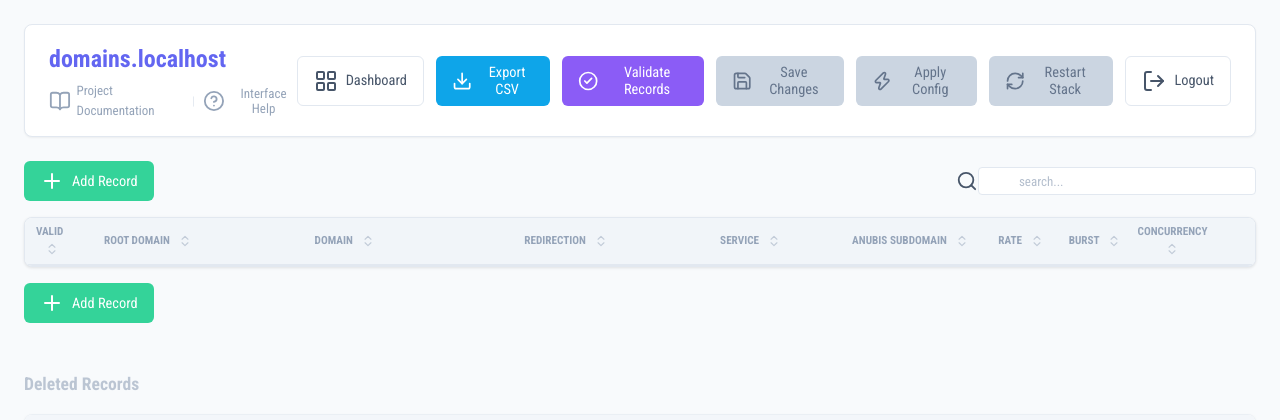
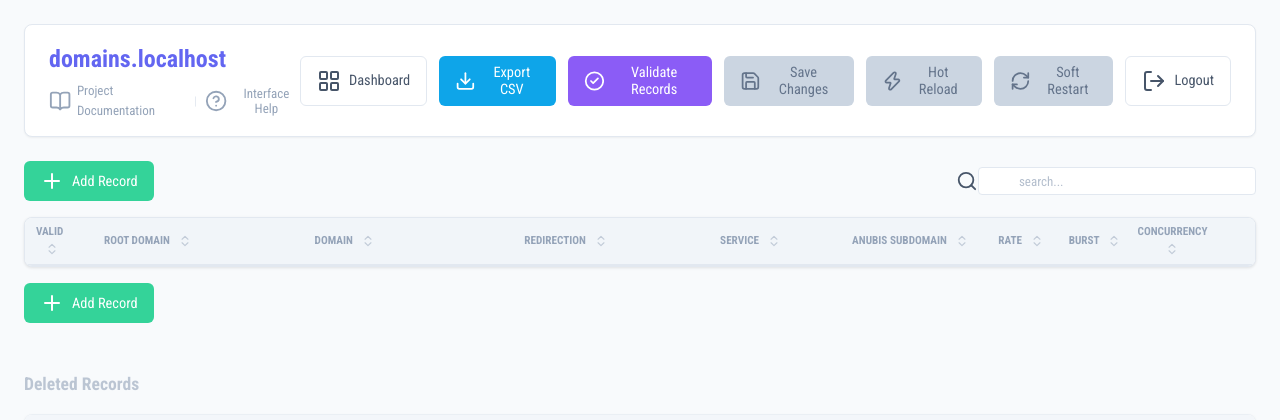
Before and after one commit to pinano/traefik-crowdsec-anubis-grafana, a Flask app: page /domains in a window 1280 px wide. Shown: the top 420 px of the page. Run offline with Flask 3, Linux system fonts and the light colour scheme; the visitor is signed in with stand-in values (Sample User, id 1); data that the repository does not hold is empty.

Commit message:
refactor: rename "Apply Config" to "Hot Reload" and "Restart Stack" to "Soft Restart" for clarity

```diff
--- a/config/domain-manager/app.py
+++ b/config/domain-manager/app.py
@@ -937,7 +937,7 @@ def check_domain():
 @login_required
 def apply_config_stream():
     """
-    Zero-downtime config application.
+    Zero-downtime hot reload.
     Runs generate-config.py only — Traefik detects the changed dynamic-config files
     via its file-watcher and hot-reloads them without any container restart.
     Suitable for changes to: rate, burst, concurrency, domain routing, middlewares.
@@ -976,7 +976,7 @@ def apply_config_stream():
 @app.route('/dm-api/restart', methods=['POST'])
 @login_required
 def restart_stack():
-    """Fire-and-forget restart trigger (kept for API compatibility)."""
+    """Fire-and-forget soft restart trigger (kept for API compatibility)."""
     log.info("Initiating targeted stack restart...")
     try:
         subprocess.Popen(
@@ -992,12 +992,12 @@ def restart_stack():
 @app.route('/dm-api/restart-stream')
 @login_required
 def restart_stream():
-    """SSE stream for the restart progress modal.
+    """SSE stream for the soft restart progress modal.
 
-    Uses restart-internal.sh (targeted) instead of start.sh (full).
-    Combined with build_compose_env() which provides a CLEAN environment
-    free of container-specific vars, Docker Compose sees identical
-    resolved config for unchanged services and skips recreation.
+    Uses restart-internal.sh which regenerates config and runs
+    docker compose up -d --no-recreate --remove-orphans.
+    Creates new containers (Anubis), removes orphans, leaves existing
+    services untouched.
     """
     def generate():
         process = subprocess.Popen(
--- a/config/domain-manager/static/script.js
+++ b/config/domain-manager/static/script.js
@@ -790,8 +790,8 @@ document.addEventListener('DOMContentLoaded', () => {
             const oldData = JSON.parse(oldDataStr);
             const newData = JSON.parse(newDataStr);
 
-            // A restart is required if any structural changes occurred (new domains, removed domains, or Anubis changes).
-            // This is because Traefik Let's Encrypt batching needs a hard restart to detect new SANs for existing main domains.
+            // A soft restart is required if any structural changes occurred (new domains, removed domains, or Anubis changes).
+            // This is because new Anubis containers need to be created/removed via docker compose.
             const getStructuralConfigs = (data) => {
                 return data
                     .filter(d => Boolean(d.enabled) && Boolean(d.domain && d.domain.trim() !== ''))
@@ -935,9 +935,9 @@ document.addEventListener('DOMContentLoaded', () => {
 
     restartBtn.addEventListener('click', () => {
         rowToDelete = null;
-        confirmTitle.textContent = 'Confirm Restart';
-        confirmMsg.textContent = 'Are you sure you want to restart the stack? This will interrupt connections briefly.';
-        confirmDeleteBtn.textContent = 'Restart';
+        confirmTitle.textContent = 'Confirm Soft Restart';
+        confirmMsg.textContent = 'This will regenerate config and deploy new/removed Anubis containers. Existing services will NOT be stopped or recreated.';
+        confirmDeleteBtn.textContent = 'Soft Restart';
         confirmDeleteBtn.className = 'btn btn-danger';
         confirmAction = 'restart';
         confirmModal.classList.add('show');
@@ -945,8 +945,8 @@ document.addEventListener('DOMContentLoaded', () => {
 
     applyConfigBtn.addEventListener('click', () => {
         rowToDelete = null;
-        confirmTitle.textContent = 'Apply Config (Zero Downtime)';
-        confirmMsg.textContent = 'This will regenerate the Traefik dynamic config and apply it in-place. No containers will be stopped — traffic continues uninterrupted.\n\nUse this for: changing rate limits, concurrencies, or editing existing traffic rules.\nUse "Restart Stack" for: adding/removing subdomains, new Anubis instances, or static config changes.';
+        confirmTitle.textContent = 'Hot Reload (Zero Downtime)';
+        confirmMsg.textContent = 'This will regenerate the Traefik dynamic config and apply it in-place. No containers will be stopped — traffic continues uninterrupted.\n\nUse this for: changing rate limits, concurrencies, or editing existing traffic rules.\nUse "Soft Restart" for: adding/removing subdomains, new Anubis instances.';
         confirmDeleteBtn.textContent = 'Apply';
         confirmDeleteBtn.className = 'btn btn-apply';
         confirmAction = 'apply-config';
@@ -989,21 +989,21 @@ document.addEventListener('DOMContentLoaded', () => {
             confirmModal.classList.remove('show');
             initiateStream(
                 `/dm-api/restart-stream?csrf_token=${csrfToken}`,
-                'Stack Restart Progress',
-                '✅ Restart completed successfully.'
+                'Soft Restart Progress',
+                '✅ Soft restart completed successfully.'
             );
         } else if (confirmAction === 'apply-config') {
             confirmModal.classList.remove('show');
             initiateStream(
                 `/dm-api/apply-config-stream?csrf_token=${csrfToken}`,
-                'Apply Config — Zero Downtime',
+                'Hot Reload — Zero Downtime',
                 '✅ Config applied. Traefik is hot-reloading the new rules.'
             );
         }
     });
 
     /**
-     * Generic SSE stream launcher — used for both Restart and Apply Config.
+     * Generic SSE stream launcher — used for both Soft Restart and Hot Reload.
      * @param {string} streamUrl  - The SSE endpoint URL (with CSRF token already appended)
      * @param {string} modalTitle - Title displayed in the progress modal
      * @param {string} successMsg - Message shown on process exit code 0
@@ -1055,8 +1055,8 @@ document.addEventListener('DOMContentLoaded', () => {
     function initiateRestart() {
         initiateStream(
             `/dm-api/restart-stream?csrf_token=${csrfToken}`,
-            'Stack Restart Progress',
-            '✅ Restart completed successfully.'
+            'Soft Restart Progress',
+            '✅ Soft restart completed successfully.'
         );
     }
 
--- a/config/domain-manager/templates/index.html
+++ b/config/domain-manager/templates/index.html
@@ -22,12 +22,12 @@
     <div id="restart-notification" class="restart-needed-banner">
         <i data-lucide="alert-triangle"
             style="vertical-align: middle; margin-right: 0.5rem; width: 1.2rem; height: 1.2rem;"></i>
-        Changes pending. Please restart the stack to apply.
+        Changes pending. Click "Soft Restart" to deploy.
     </div>
     <div id="apply-notification" class="apply-needed-banner">
         <i data-lucide="zap"
             style="vertical-align: middle; margin-right: 0.5rem; width: 1.2rem; height: 1.2rem;"></i>
-        Changes saved. Click "Apply Config" to deploy without downtime.
+        Changes saved. Click "Hot Reload" to deploy without downtime.
     </div>
 
     <div class="container">
@@ -59,10 +59,10 @@
                     <i data-lucide="save"></i> Save Changes
                 </button>
                 <button id="apply-config-btn" class="btn btn-apply" disabled title="Only available when there are routing changes to apply">
-                    <i data-lucide="zap"></i> Apply Config
+                    <i data-lucide="zap"></i> Hot Reload
                 </button>
                 <button id="restart-btn" class="btn btn-danger" disabled title="Only available when adding/removing domains or changing Anubis configurations">
-                    <i data-lucide="refresh-cw"></i> Restart Stack
+                    <i data-lucide="refresh-cw"></i> Soft Restart
                 </button>
                 <a href="{{ url_for('logout') }}" class="btn btn-secondary">
                     <i data-lucide="log-out"></i> Logout
@@ -172,7 +172,7 @@
     <div id="restart-modal" class="modal-overlay">
         <div class="modal">
             <div class="modal-header">
-                <h2 id="restart-modal-title">Stack Restart Progress</h2>
+                <h2 id="restart-modal-title">Soft Restart Progress</h2>
                 <button id="close-modal-btn" class="btn btn-secondary btn-sm" style="display: none;">Close</button>
             </div>
             <div class="modal-body modal-body-console">
@@ -268,14 +268,14 @@
                         <li style="display: flex; align-items: flex-start; gap: 0.75rem; margin-bottom: 0.5rem;">
                             <i data-lucide="zap"
                                 style="color: #0d9488; flex-shrink: 0; margin-top: 2px;"></i>
-                            <span><strong>Apply Config:</strong> Regenerates Traefik's dynamic config <em>without
+                            <span><strong>Hot Reload:</strong> Regenerates Traefik's dynamic config <em>without
                                 stopping any container</em>. Zero downtime. Use for rate, burst, concurrency,
                                 and routing-only changes.</span>
                         </li>
                         <li style="display: flex; align-items: flex-start; gap: 0.75rem; margin-bottom: 0.5rem;">
                             <i data-lucide="refresh-cw"
                                 style="color: var(--danger-color); flex-shrink: 0; margin-top: 2px;"></i>
-                            <span><strong>Restart Stack:</strong> Recreates modified containers. Required when adding/removing domains or changing Anubis configurations. <em>May interrupt connections to updated services briefly.</em></span>
+                            <span><strong>Soft Restart:</strong> Regenerates config and deploys new Anubis containers without stopping existing services. Required when adding/removing domains or changing Anubis configurations. <em>Zero downtime for existing services.</em></span>
                         </li>
                     </ul>
                 </div>
```
